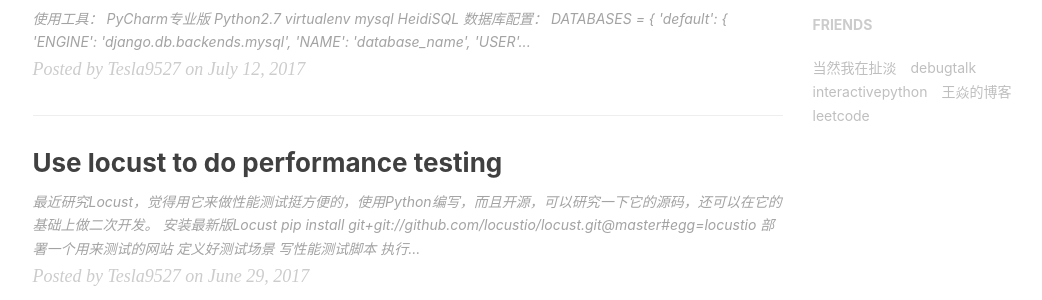
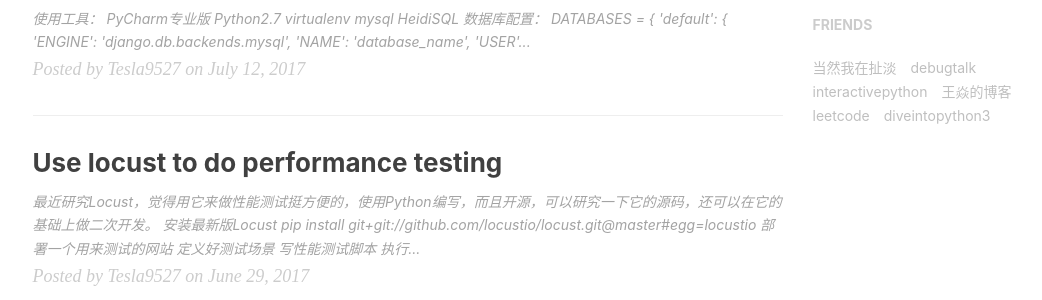
Before and after one commit to ccflyme/ccflyme.github.io, a Jekyll site: the page built from index.html, in a window 1280 px wide and 900 px high, scrolled down 901 px. Shown: the part 153-453 px from the top of the window, without its empty margins (135-1177 px from the left). Built offline with Jekyll 4.4.1, drawn with Linux system fonts in a browser that asks for light colours; nearby versions of some CDN libraries; the list of posts is cut into pages by our own code; comment, search, counter and statistics services are not loaded.

Commit message:
Update _config.yml

```diff
--- a/_config.yml
+++ b/_config.yml
@@ -100,5 +100,9 @@ friends: [
     {
       title: "leetcode",
         href: "https://leetcode.com/"
+    },
+    {
+      title: "diveintopython3",
+        href: "http://www.diveintopython3.net/"
     }
 ]
```
